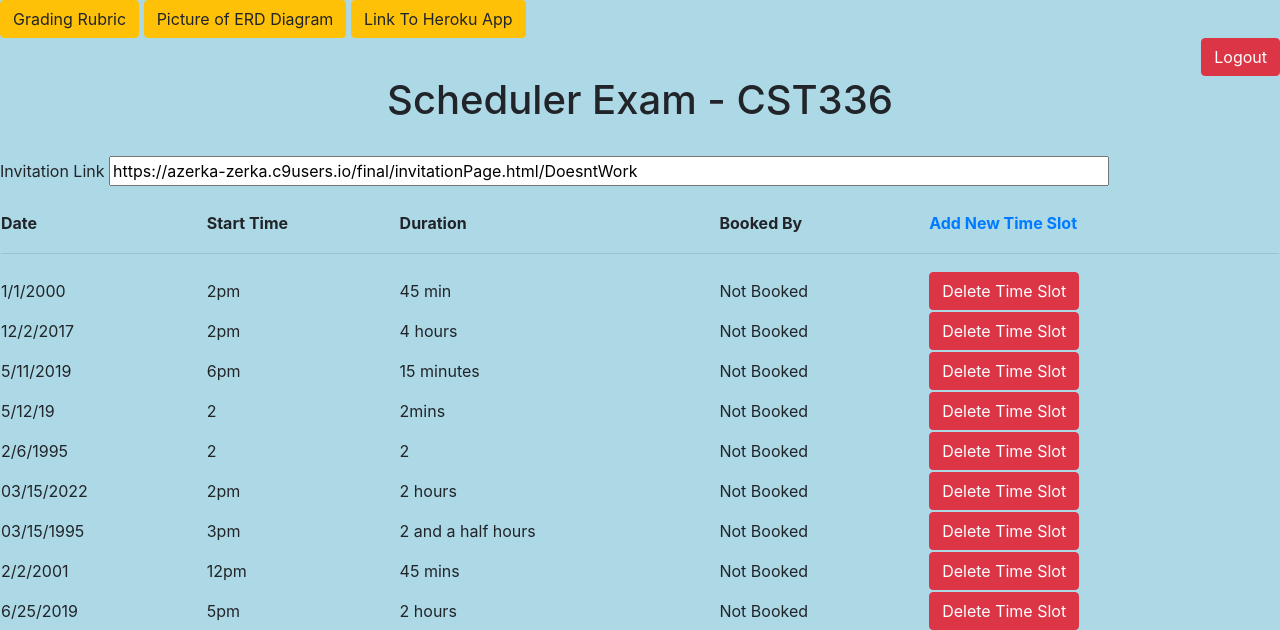
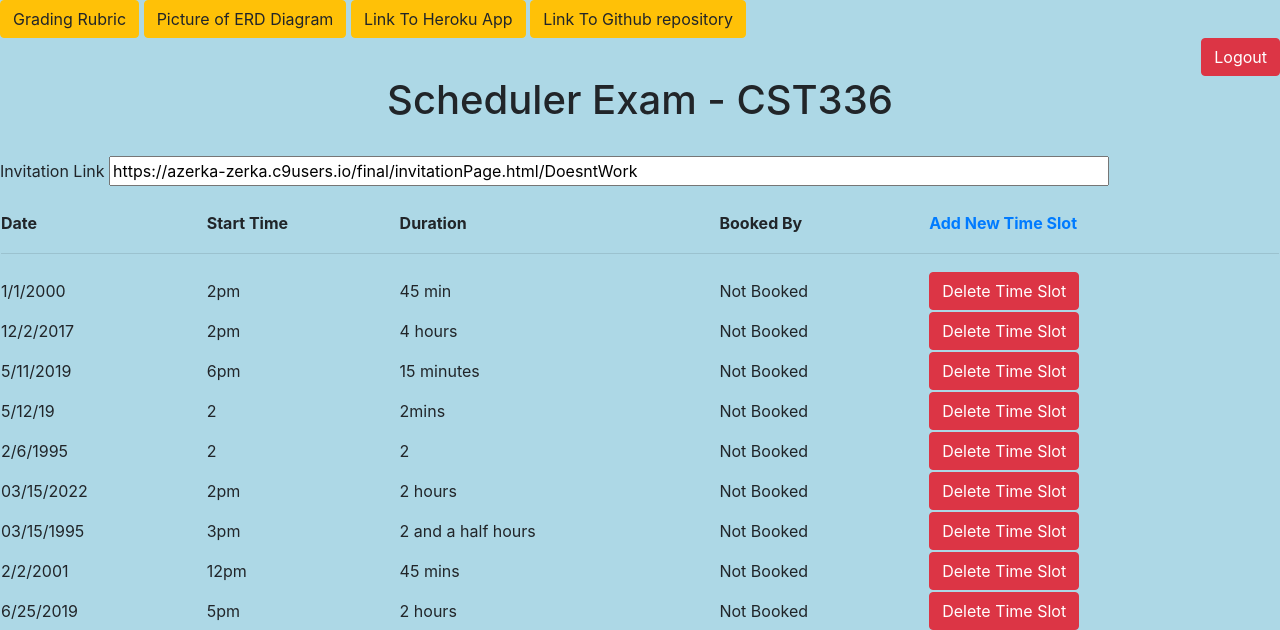
Before and after one commit to tonyNugget/CST336-final, a PHP site: page /dashboard.php in a window 1280 px wide. Shown: the top 630 px of the page. Run offline with PHP 8.4, Linux system fonts and the light colour scheme; a user stored in the database is signed in; data comes from the database, SQL or seed files in the repository.

Commit message:
finishing touches

```diff
--- a/dashboard.php
+++ b/dashboard.php
@@ -19,6 +19,7 @@
                 <button onclick="window.location.href='rubric.html'" class='btn btn-warning'>Grading Rubric</button>
                 <button href="#myModal" data-toggle='modal' onclick='modal(2)' class='btn btn-warning'>Picture of ERD Diagram</button>
                 <button onclick="window.location.href='https://zerka-final.herokuapp.com/login.html'" class='btn btn-warning'>Link To Heroku App</button>
+                <button onclick="window.location.href='https://github.com/tonyNugget/CST336-final'" class='btn btn-warning'>Link To Github repository</button>
 
                 <!--logout Button-->
                 <button id="logout" class="btn btn-danger">Logout</button>
```
